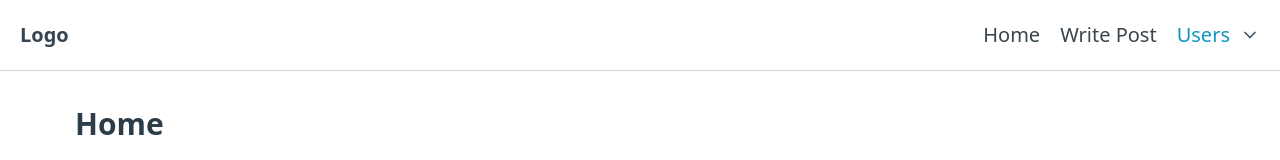
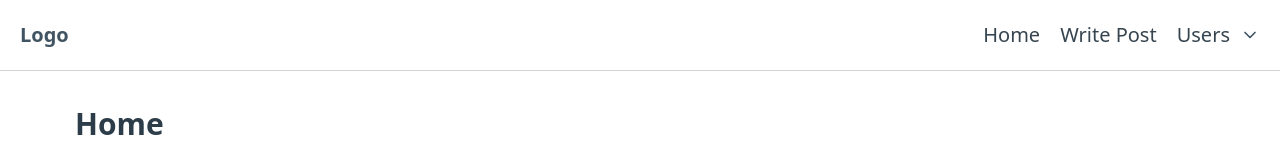
Before and after one commit to mariaboaretto/graphql-poc, a React (Create React App) app in the folder frontend/: page / in a window 1280 px wide. Shown: the top 160 px of the page. Built offline with nearby package versions, Linux system fonts and the light colour scheme.

Commit message:
Fixed Header link colors

```diff
--- a/frontend/src/components/Header/Header.css
+++ b/frontend/src/components/Header/Header.css
@@ -2,6 +2,7 @@
     border-bottom: 1px solid #D3D3D3;
 }
 
-li, a, summary, details, ul {
+[role=link],
+a {
     color: #36454F;
 }
```
